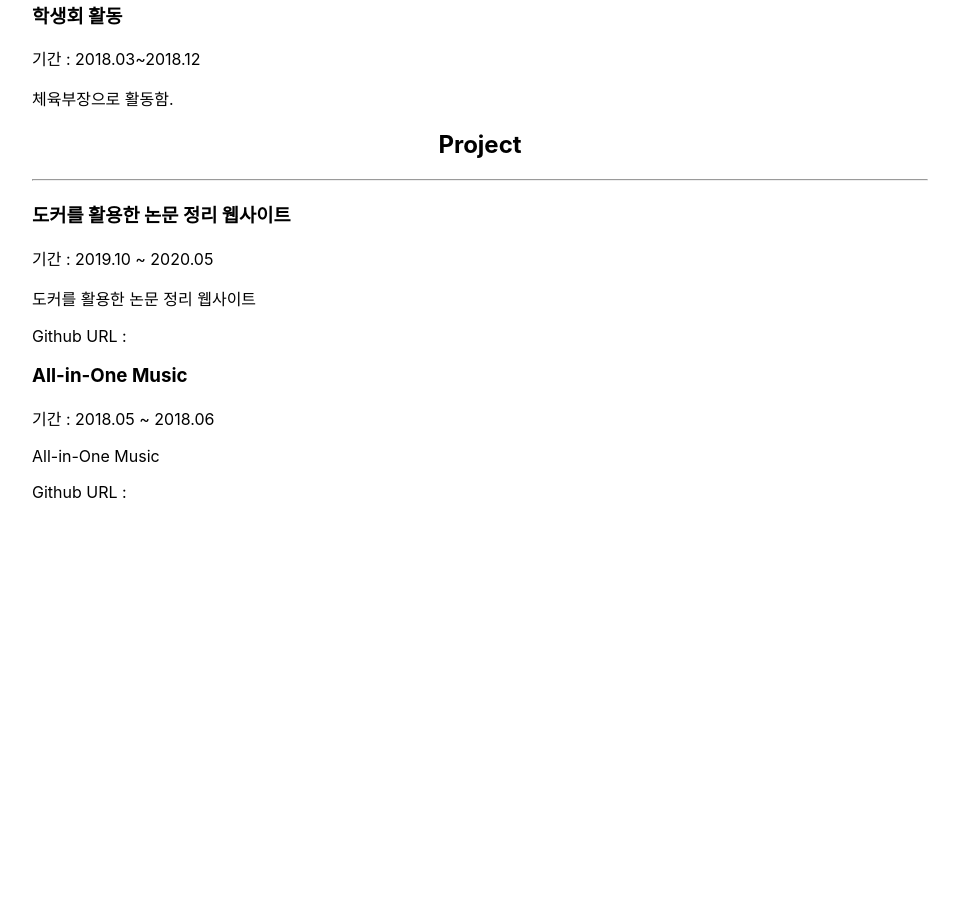
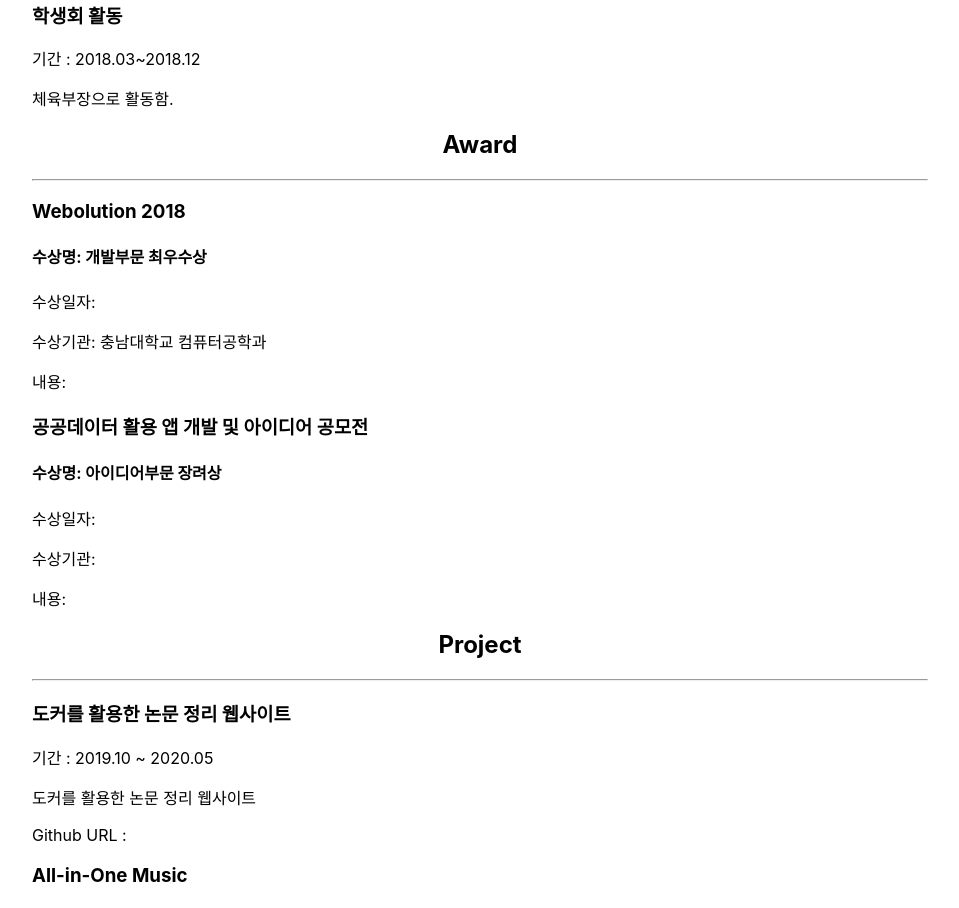
Before and after one commit to NamJinWoo/portfolio, a React (Create React App) app: page / in a window 1280 px wide. Shown: the part 800-1708 px from the top of the page, without its empty margins (160-1119 px from the left). Before the commit the page ends 1318 px from the top, so only its background shows below. Built offline with nearby package versions, Linux system fonts and the light colour scheme.

Commit message:
add Award

```diff
--- a/src/App.js
+++ b/src/App.js
@@ -5,6 +5,7 @@ import Career from './portfolio/Career';
 import Introduction from './portfolio/Introduction';
 import Experience from './portfolio/Experience';
 import Project from './portfolio/Project'
+import Award from './portfolio/Award'
 
 function App() {
   return (
@@ -13,7 +14,7 @@ function App() {
       <Introduction />
       <Career />
       <Experience />
-
+      <Award />
       <Project />
     </div>
   );
--- /dev/null
+++ b/src/portfolio/Award.js
@@ -0,0 +1,24 @@
+import React from 'react';
+
+function Award(){
+    return (
+        <section>
+            <h2 className='title'>Award</h2>
+            <hr/>
+
+            <h3>Webolution 2018</h3>
+            <h4>수상명: 개발부문 최우수상</h4>
+            <p>수상일자: </p>
+            <p>수상기관: 충남대학교 컴퓨터공학과</p>
+            <p>내용: </p>
+
+            <h3>공공데이터 활용 앱 개발 및 아이디어 공모전</h3>
+            <h4>수상명: 아이디어부문 장려상</h4>
+            <p>수상일자: </p>
+            <p>수상기관: </p>
+            <p>내용: </p>
+        </section>
+    );
+}
+
+export default Award;
```
